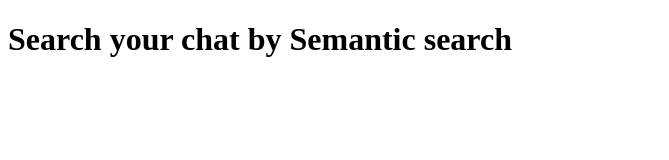
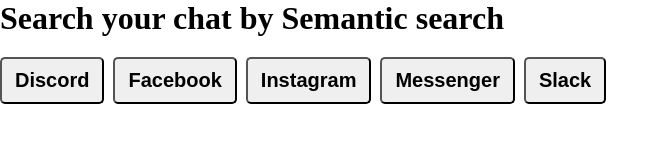
Before and after one commit to shuaib128/ChatSense, a plain HTML site: page public/index.html in a window 1280 px wide. Shown: the whole page, without its empty margins (0-669 px from the left). Drawn offline with Linux system fonts and the light colour scheme; no server answers.

Commit message:
Basic structure

```diff
--- a/public/css/styles.css
+++ b/public/css/styles.css
@@ -0,0 +1,19 @@
+/* Reset all margin and padding */
+* {
+  margin: 0;
+  padding: 0;
+  box-sizing: border-box;
+}
+
+#app_buttons_group {
+  margin-top: 20px;
+}
+
+.app_button {
+  margin-right: 5px;
+  padding: 10px 13px;
+  border-radius: 5px;
+  font-size: 20px;
+  cursor: pointer;
+  font-weight: 600;
+}
--- a/public/index.html
+++ b/public/index.html
@@ -9,6 +9,14 @@
   <body>
     <h1>Search your chat by Semantic search</h1>
 
+    <div id="app_buttons_group">
+      <button id="discord" class="app_button">Discord</button>
+      <button id="facebook" class="app_button">Facebook</button>
+      <button id="instagram" class="app_button">Instagram</button>
+      <button id="messenger" class="app_button">Messenger</button>
+      <button id="slack" class="app_button">Slack</button>
+    </div>
+
     <script src="main.js"></script>
     <script type="module" src="js/index.js"></script>
   </body>
--- a/public/js/index.js
+++ b/public/js/index.js
@@ -1,6 +1,26 @@
-MyModule().then((Module) => {
-  const add = Module._add;
-  const greeting = Module._greet;
-  console.log("2 + 3 =", add(2, 3));
-  console.log(greeting());
+/**Group of all the App buttons */
+const discord_button = document.getElementById("discord");
+const facebook_button = document.getElementById("facebook");
+const instagram_button = document.getElementById("instagram");
+const messenger_button = document.getElementById("messenger");
+const slack_button = document.getElementById("slack");
+
+discord_button.addEventListener("click", () => {
+  console.log("Discord");
 });
+
+facebook_button.addEventListener("click", () => {
+  console.log("Facebook");
+});
+
+instagram_button.addEventListener("click", () => {
+  console.log("Instagram");
+});
+
+messenger_button.addEventListener("click", () => {
+  console.log("Messenger");
+});
+
+slack_button.addEventListener("click", () => {
+  console.log("Slack");
+});
```
Also changed, not shown: 1 other file.
